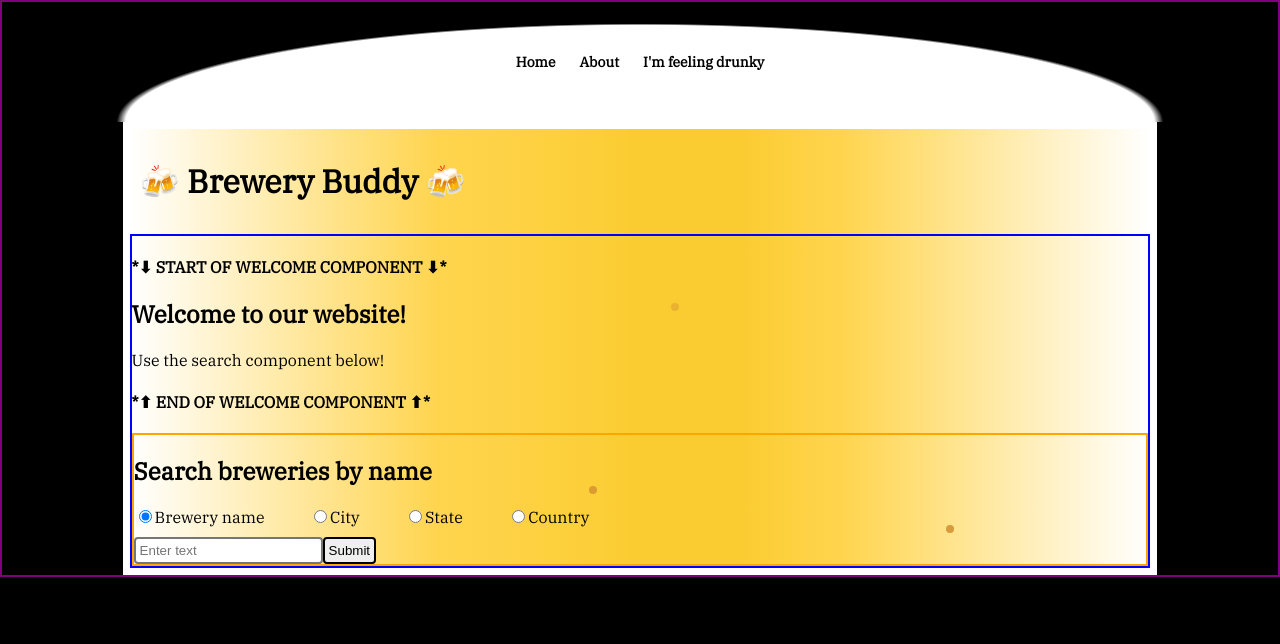
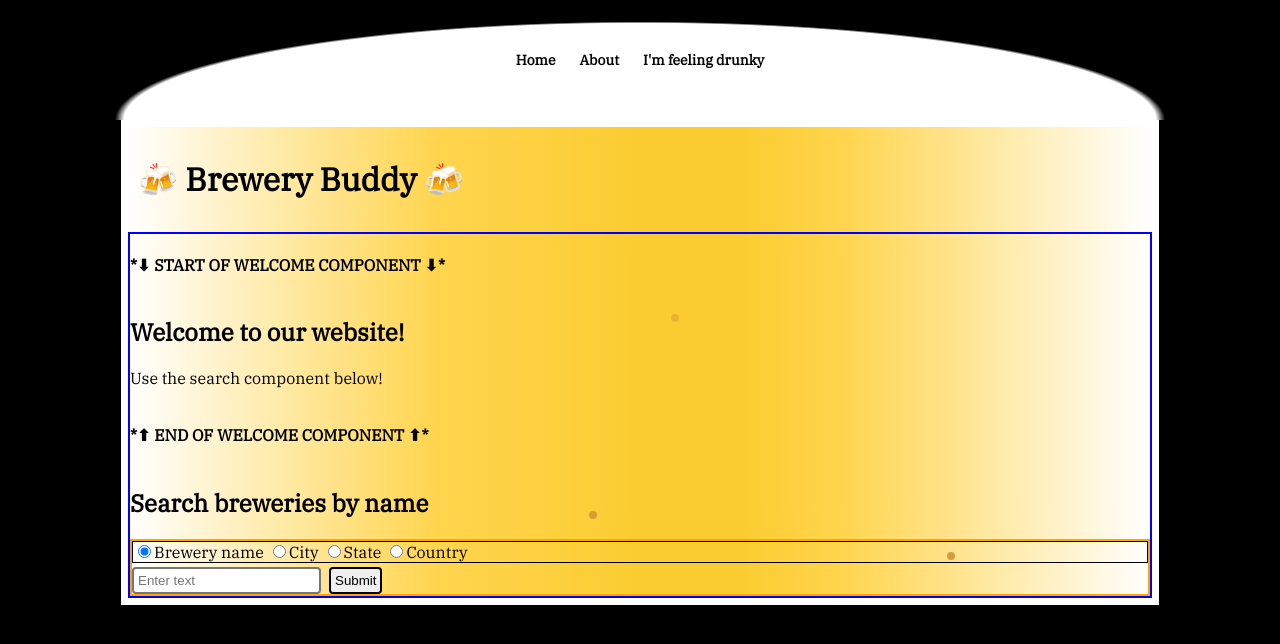
Before and after one commit to jordbort/project-2-brewery-app, a React (Create React App) app: page / in a window 1280 px wide. Shown: the top 644 px of the page. Built offline with nearby package versions, Linux system fonts and the light colour scheme.

Commit message:
Fine tuning sort features styling

```diff
--- a/src/Home.css
+++ b/src/Home.css
@@ -28,7 +28,7 @@ body {
     /* background-color: black; */
     /* background-image: linear-gradient(to right, white, #ffd54f 30%, #fbcc31 50%, #fbcc31 60%, #ffd54f 70%,white); */
     /* background-repeat: no-repeat; */
-    border: 2px solid purple;
+    /* border: 2px solid purple; */
     /* margin: 0; */
     /* padding: 0; */
     /* position: relative; */
@@ -38,22 +38,45 @@ body {
 }
 .home {
     border: 2px solid blue;
-    height: 100%;
+    display: flex;
+    flex-direction: column;
+    /* height: 100%; */
 }
 .search {
     position: relative;
+    /* width: 50%; */
     border: 2px solid orange;
     display: flex;
     flex-direction: column;
+    /* gap: 4px; */
     /* justify-content: space-between; */
     /* width: 50%; */
 }
-.search-radio-buttons    {
-    /* border: 1px black solid; */
+.search-form {
+    /* display: flex; */
+    /* flex-direction: column; */
+    /* justify-content: space-between; */
+    /* gap: 4px; */
+    /* width: 50%; */
+}
+.search-bar {
+    margin-right: 8px;
+}
+.search-radio-buttons {
+    border: 1px black solid;
     display: flex;
-    justify-content: space-between;
-    width: 45%;
-    margin-bottom: 10px;
+    flex-wrap: wrap;
+    gap: 4px;
+    /* flex-direction: column; */
+    /* justify-content: space-between; */
+    /* width: 45%; */
+    margin-bottom: 4px;
+}
+input[type=radio] {
+    /* margin-bottom: 10px; */
+}
+ol {
+    padding: 0;
 }
 input[type=text], button, select {
     border-style: solid;
@@ -61,25 +84,45 @@ input[type=text], button, select {
     border-radius: 4px;
     /* margin-right: 10px; */
 }
-.search-controls {
+/* form {
+    display: flex;
+    justify-content: space-between;
+} */
+.page-number {
+    padding: 0;
+    margin: 10px 0 4px 0;
+}
+.sort-methods {
     border: 2px solid white;
-    /* display: flex; */
-    /* flex-direction: column; */
+    display: flex;
+    flex-direction: column;
+    gap: 4px;
+    /* align-items: center; */
     /* justify-content: space-between; */
-    margin-bottom: 10px;
-    width: 50%;
+    /* padding: 0; */
     /* margin-bottom: 10px; */
+    width: 40%;
+    /* height: 100vh; */
+    /* margin-bottom: 10px; */
+}
+.page-buttons {
+    border: 1px brown solid;
+    display: flex;
+    /* justify-content: center; */
+    gap: 8px;
+    /* align-items: center; */
+    width: 100%;
 }
 .all-search-components-container {
     border: 2px solid green;
     display: flex;
     flex-direction: column;
-    align-items: center;
+    /* margin-left: 10px; */
+    /* align-items: center; */
 }
 .all-search-results-box {
     border: 2px solid pink;
-    /* justify-content: space-between; */
-    /* align-items: center; */
+    align-self: center;
     width: 80%;
 }
 .all-search-results-box {
@@ -91,7 +134,7 @@ input[type=text], button, select {
     justify-content: space-between;
     width: 100%;
     border-radius: 10px;
-    /* margin: 0; */
+    margin-bottom: 8px;
     /* padding: 0; */
     background-color: #f9e08e;
 }
--- a/src/components/Search.js
+++ b/src/components/Search.js
@@ -2,9 +2,9 @@ const Search = (props) => {
     return (
         <>
             {/* <h4>*⬇ START OF SEARCH COMPONENT ⬇*</h4> */}
+            <h2>Search breweries by {props.searchMethod}</h2>
             <div className="search">
-                <h2>Search breweries by {props.searchMethod}</h2>
-                <form onSubmit={props.submitClick}>
+                <form className="search-form" onSubmit={props.submitClick}>
                     <div className="search-radio-buttons">
                         <label name="searchMethod"><input type="radio" id="name" name="searchMethod" value="by_name" checked={props.searchMethod === "name"} onChange={props.radioClick}/>Brewery name</label>
                         <label name="searchMethod"><input type="radio" id="city" name="searchMethod" value="by_city" checked={props.searchMethod === "city"} onChange={props.radioClick}/>City</label>
--- a/src/components/SearchResults.js
+++ b/src/components/SearchResults.js
@@ -80,10 +80,10 @@ const SearchResults = (props) => {
                 <div className="all-search-components-container">
 
                     {/* Search Controls */}
-                    <div className="search-controls">
                     <h2>Search results:</h2>
+                    <div className="sort-methods">
                         <form>
-                            <label htmlFor="sort-method">Sort results by:</label>
+                            <label htmlFor="sort-method">Sort results by: </label>
                             <select name="sort-method" id="sort-method" value={sortMethod} onChange={handleSortMethodSelect}>
                                 <option value="name">Brewery name</option>
                                 <option value="type">Brewery type</option>
@@ -101,7 +101,7 @@ const SearchResults = (props) => {
                         ) : null}
 
                         <form>
-                            <label htmlFor="results-per-page">Results per page:</label>
+                            <label htmlFor="results-per-page">Results per page: </label>
                             <select name="results-per-page" id="results-per-page" value={resultsPerPageState} onChange={handlePerPageSelect}>
                                 <option value={5}>5</option>
                                 <option value={10}>10</option>
@@ -109,15 +109,18 @@ const SearchResults = (props) => {
                                 <option value={50}>50</option>
                             </select>
                         </form>
-                        {Number(pageNumber)===1 ? <button>Prev Page</button> : <button onClick={handlePrevPageClick}>Prev Page</button>}
-                        {Number(results.length) < Number(perPage) ? <button>Next Page</button> : <button onClick={handleNextPageClick}>Next Page</button>}
-                        {/* <p>sorting by {sortMethod} first, {sortDirection === "asc" ? "123→ABC" : "ZYX→321"}, items on the page: {results.length}</p> */}
-                        <p>Page number: {pageNumber}</p>
                     </div>
 
                     {/* Search Results */}
                     <div className="all-search-results-box">
                         {results.length === 0 ? <h3>No results found</h3> : (
+                            <>
+                                {/* <p>sorting by {sortMethod} first, {sortDirection === "asc" ? "123→ABC" : "ZYX→321"}, items on the page: {results.length}</p> */}
+                                <p className="page-number">Page number: {pageNumber}</p>
+                                <div className="page-buttons">
+                                    {Number(pageNumber)===1 ? <button>Prev Page</button> : <button onClick={handlePrevPageClick}>Prev Page</button>}
+                                    {Number(results.length) < Number(perPage) ? <button>Next Page</button> : <button onClick={handleNextPageClick}>Next Page</button>}
+                                </div>
                                 <ol>
                                     {results.map((brewery, idx) => {
                                         return (
@@ -141,6 +144,7 @@ const SearchResults = (props) => {
                                         )
                                     })}
                                 </ol>
+                            </>
                         )}
                     </div>
                     {/* {Number(pageNumber) === 1 ? <button>Prev Page</button> : <button onClick={handlePrevPageClick}>Prev Page</button>} */}
```
Lines whose indentation alone changed are shown as unchanged.
